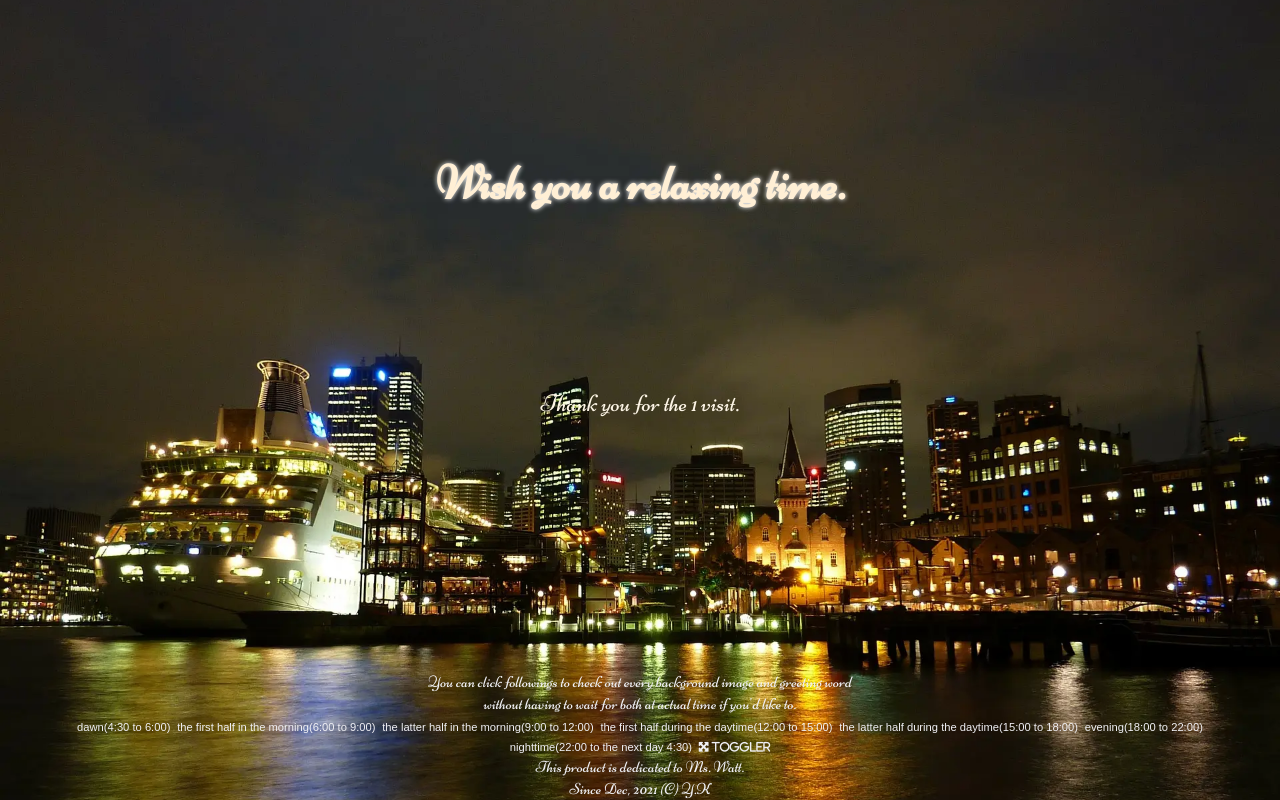
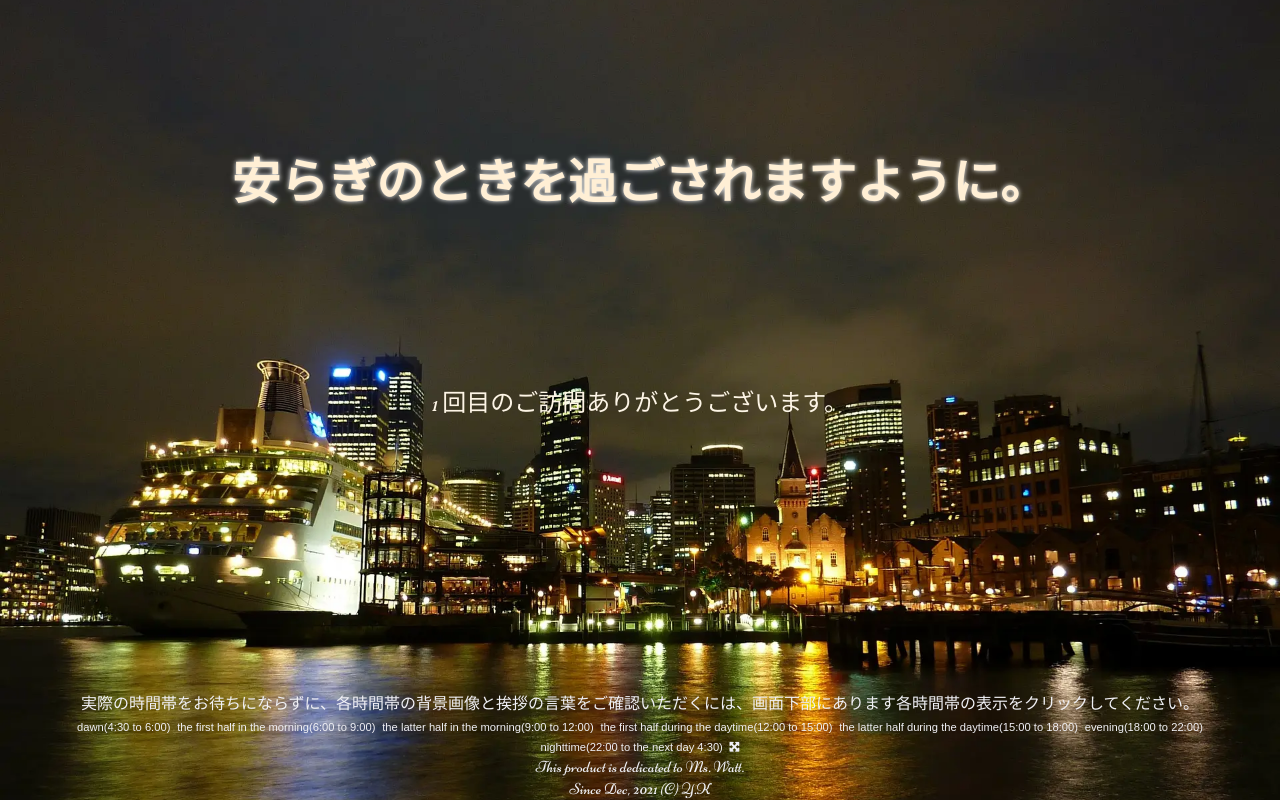
Before and after one commit to solaris0051/greetingBoardDemo, a website built with webpack: page index.html in a window 1280 px wide. Built offline with nearby package versions, Linux system fonts and the light colour scheme.

Commit message:
localized.

```diff
--- a/app.js
+++ b/app.js
@@ -15,14 +15,24 @@ const nighttime = new Date();
 nighttime.setHours(22, 0, 0); //nighttime.
 
 //constants
+// const txt = [
+//   `Morning, dawn changes everything.`,
+//   `Good morning.`,
+//   `Wish you a good day.`,
+//   `Good afternoon.`,
+//   `Wish you a blissful afternoon.`,
+//   `Good evening.`,
+//   `Wish you a relaxing time.`,
+// ];
+
 const txt = [
-  `Morning, dawn changes everything.`,
-  `Good morning.`,
-  `Wish you a good day.`,
-  `Good afternoon.`,
-  `Wish you a blissful afternoon.`,
-  `Good evening.`,
-  `Wish you a relaxing time.`,
+  `おはようございます。夜明けとともに何もかもが変わりそうです。`,
+  `よい午前をおすごしください。`,
+  `よい一日でありますように。`,
+  `よい午後をお過ごしください。`,
+  `幸せな午後を過ごされますように。`,
+  `よい夕を過ごされますように。`,
+  `安らぎのときを過ごされますように。`,
 ];
 const url = [
   "url('./img/dawn.webp')",
@@ -103,13 +113,13 @@ const counter = function () {
     localStorage["times"] = 0;
   }
   if (localStorage["times"] == 0) {
-    document.getElementById(
-      "cntr_text"
-    ).innerHTML = `Thank you for the ${++localStorage["times"]} visit.`;
+    document.getElementById("cntr_text").innerHTML = `${++localStorage[
+      "times"
+    ]} 回目のご訪問ありがとうございます。`;
   } else {
-    document.getElementById(
-      "cntr_text"
-    ).innerHTML = `Thank you for the ${++localStorage["times"]} visits.`;
+    document.getElementById("cntr_text").innerHTML = `${++localStorage[
+      "times"
+    ]} 回目の訪問にお礼申し上げます。`;
   }
 };
 
--- a/index.html
+++ b/index.html
@@ -1,5 +1,5 @@
 <!DOCTYPE html>
-<html lang="en">
+<html lang="ja">
   <head>
     <meta charset="UTF-8" />
     <meta name="viewport" content="width=device-width,initial-scale=1" />
@@ -25,9 +25,7 @@
       </main>
       <footer>
         <p id="option">
-          You can click followings to check out every background image and
-          greeting word <br />
-          without having to wait for both at actual time if you'd like to.
+          実際の時間帯をお待ちにならずに、各時間帯の背景画像と挨拶の言葉をご確認いただくには、画面下部にあります各時間帯の表示をクリックしてください。
         </p>
         <button type="button" id="dawn">dawn(4:30 to 6:00)</button>
         <button type="button" id="f_half_morning">
@@ -51,7 +49,7 @@
           name="toggle-button-for-fullscreen"
           id="toggleBtn"
         >
-          <i class="fa-sharp fa-solid fa-maximize" id="toggleIcon"> TOGGLER</i>
+          <i class="fa-sharp fa-solid fa-maximize" id="toggleIcon"></i>
         </button>
         <p id="copyright">
           This product is dedicated to Ms. Watt.<br />Since Dec, 2021 (C) Y.K
```
